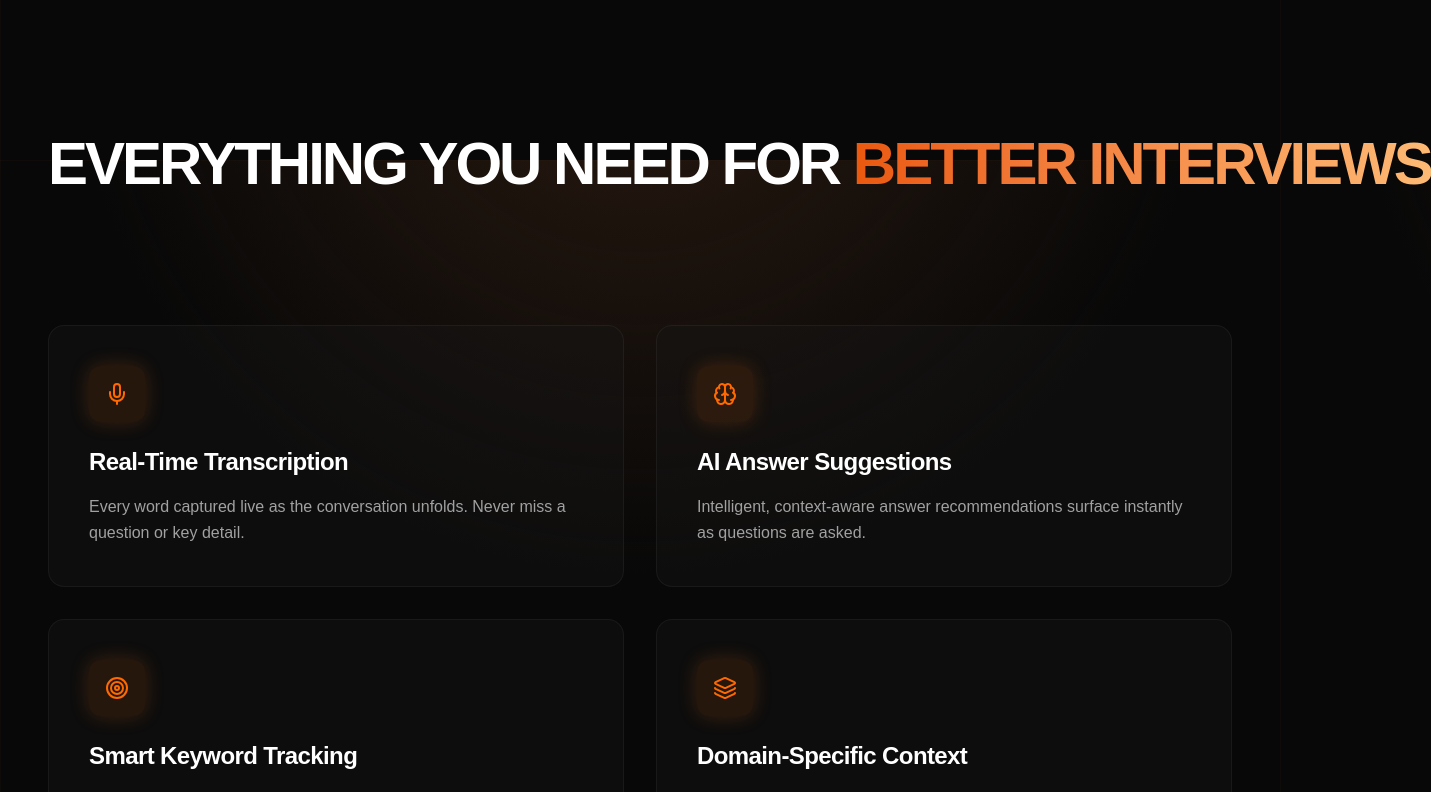
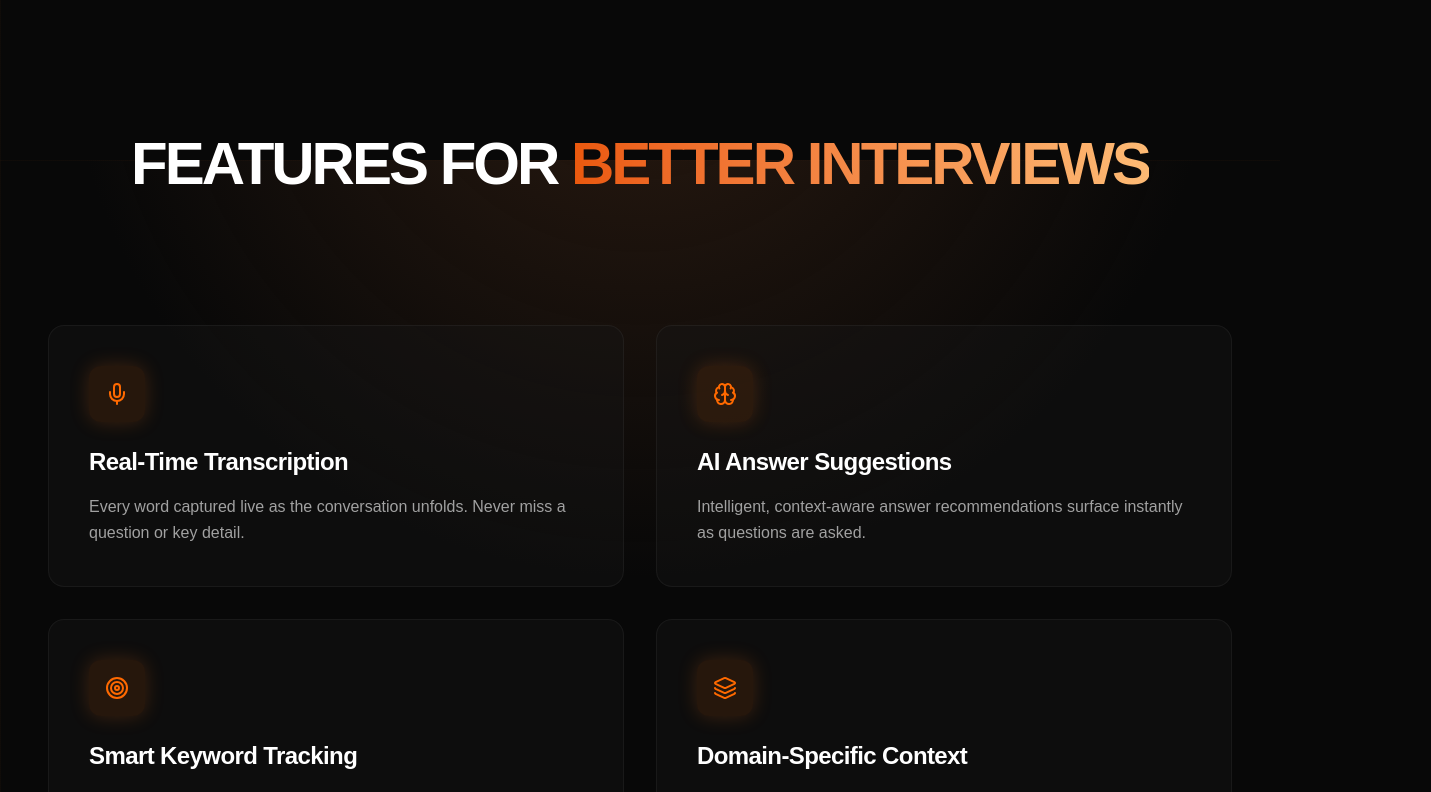
Before and after one commit to avinash967/interview-smart, a Next.js app: page / in a window 1280 px wide. Shown: the part 2240-3032 px from the top of the page, 1431 px wide, since content can reach past the window. Built offline with nearby package versions, Linux system fonts and the light colour scheme.

Commit message:
Shorten Features heading copy to fit on one line

```diff
--- a/src/components/Features.tsx
+++ b/src/components/Features.tsx
@@ -43,8 +43,8 @@ export default function Features() {
         <section id="features" className="w-full bg-transparent py-40 px-6 md:px-12 relative flex flex-col items-center">
             <div className="max-w-[1200px] w-full mx-auto">
                 <div className="flex flex-col items-center text-center mb-24 w-full overflow-visible">
-                    <h2 className="text-[1.75rem] sm:text-4xl md:text-[2.5rem] lg:text-5xl xl:text-6xl font-black tracking-tighter mb-8 w-full leading-[1.1] text-center text-white uppercase whitespace-normal lg:whitespace-nowrap">
-                        Everything you need for <span className="text-transparent bg-clip-text bg-gradient-to-r from-[#ea580c] to-[#fdba74]">better interviews</span>
+                    <h2 className="text-4xl md:text-6xl font-black tracking-tighter mb-8 max-w-5xl leading-[1.1] text-center text-white uppercase">
+                        Features for <span className="text-transparent bg-clip-text bg-gradient-to-r from-[#ea580c] to-[#fdba74]">better interviews</span>
                     </h2>
                 </div>
 
```
